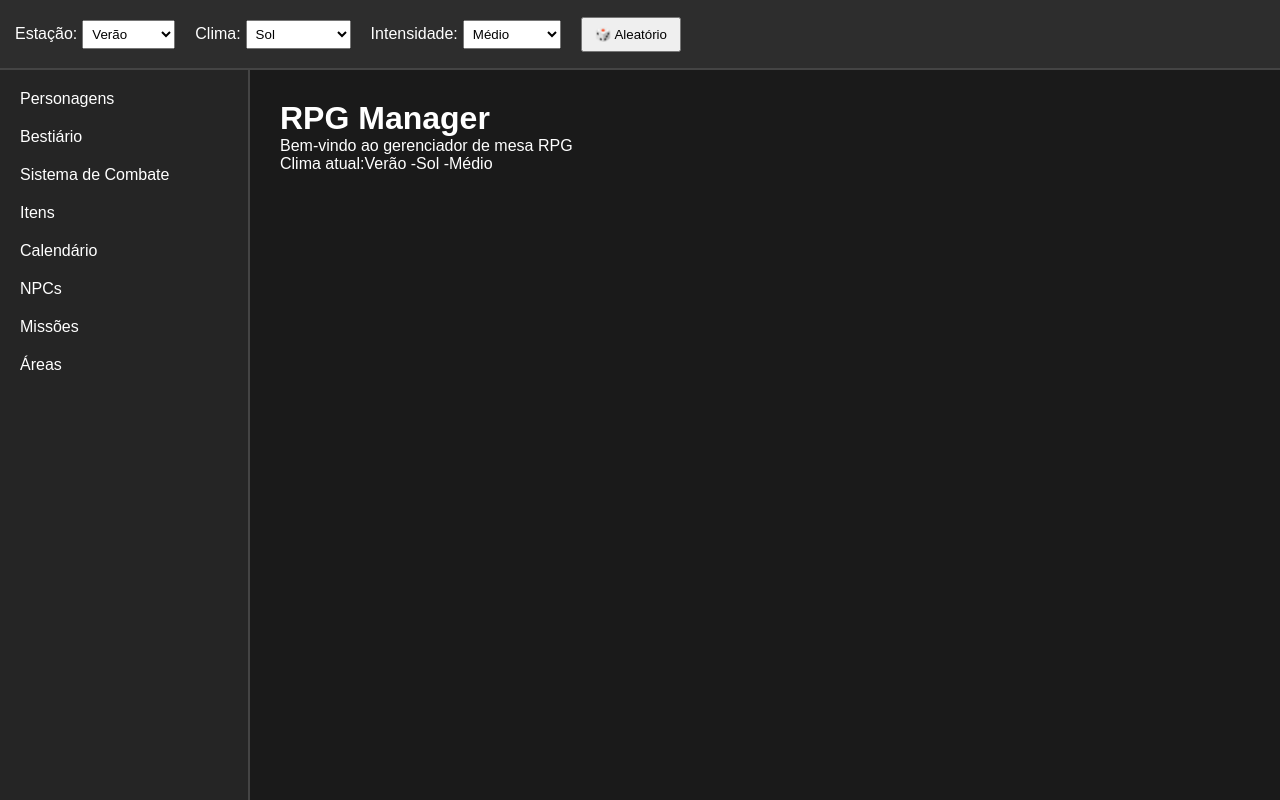
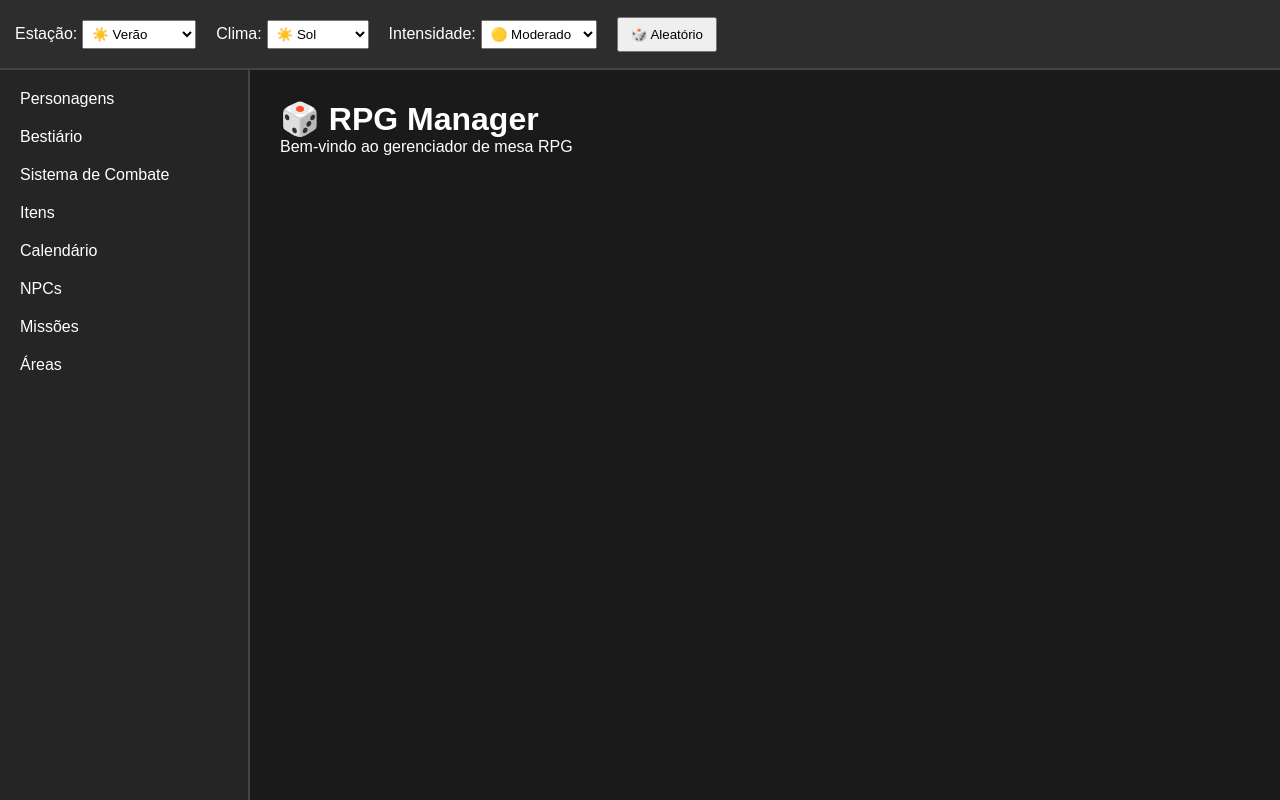
Before and after one commit to NatanMauricio1995/RPG, a Next.js app in the folder rpg-manager/: page / in a window 1280 px wide. Built offline with nearby package versions, Linux system fonts and the light colour scheme.

Commit message:
PRIMEIRA PÁGINA - BARRA CLIMA

```diff
--- a/rpg-manager/app/page.tsx
+++ b/rpg-manager/app/page.tsx
@@ -1,160 +1,24 @@
-"use client";
+import Topo from "../components/Topo/Topo";
+import Sidebar from "../components/Sidebar/Sidebar";
 
-import { useState } from "react";
+export default function Home(){
 
-export default function Home() {
-
-const estacoes=[
-"Verão",
-"Outono",
-"Inverno",
-"Primavera"
-];
-
-const climas=[
-"Sol",
-"Chuva",
-"Vento",
-"Nublado",
-"Neblina",
-"Tempestade"
-];
-
-const intensidades=[
-"Muito fraco",
-"Fraco",
-"Médio",
-"Forte",
-"Muito forte"
-];
-
-const [estacao,setEstacao]=useState("Verão");
-const [clima,setClima]=useState("Sol");
-const [intensidade,setIntensidade]=useState("Médio");
-
-function gerarClima(){
-
-const novaEstacao=
-estacoes[Math.floor(Math.random()*estacoes.length)];
-
-const novoClima=
-climas[Math.floor(Math.random()*climas.length)];
-
-const novaIntensidade=
-intensidades[Math.floor(Math.random()*intensidades.length)];
-
-setEstacao(novaEstacao);
-setClima(novoClima);
-setIntensidade(novaIntensidade);
-
-}
-
-return (
+return(
 
 <div className="container">
 
-<header className="topo">
-
-<div>
-Estação:
-
-<select
-value={estacao}
-onChange={(e)=>setEstacao(e.target.value)}
->
-
-{estacoes.map((item)=>(
-
-<option key={item}>
-{item}
-</option>
-
-))}
-
-</select>
-
-</div>
-
-<div>
-
-Clima:
-
-<select
-value={clima}
-onChange={(e)=>setClima(e.target.value)}
->
-
-{climas.map((item)=>(
-
-<option key={item}>
-{item}
-</option>
-
-))}
-
-</select>
-
-</div>
-
-<div>
-
-Intensidade:
-
-<select
-value={intensidade}
-onChange={(e)=>setIntensidade(e.target.value)}
->
-
-{intensidades.map((item)=>(
-
-<option key={item}>
-{item}
-</option>
-
-))}
-
-</select>
-
-</div>
-
-<button onClick={gerarClima}>
-🎲 Aleatório
-</button>
-
-</header>
+<Topo/>
 
 <div className="conteudo">
 
-<aside className="menu">
-
-<ul>
-
-<li><a href="/personagens">Personagens</a></li>
-<li><a href="/bestiario">Bestiário</a></li>
-<li><a href="/combate">Sistema de Combate</a></li>
-<li><a href="/itens">Itens</a></li>
-<li><a href="/calendario">Calendário</a></li>
-<li><a href="/npcs">NPCs</a></li>
-<li><a href="/missoes">Missões</a></li>
-<li><a href="/areas">Áreas</a></li>
-
-</ul>
-
-</aside>
+<Sidebar/>
 
 <main className="principal">
 
-<h1>RPG Manager</h1>
+<h1>🎲 RPG Manager</h1>
 
 <p>
 Bem-vindo ao gerenciador de mesa RPG
-</p>
-
-<p>
-Clima atual:
-{estacao} -
-{clima} -
-{intensidade}
 </p>
 
 </main>
--- /dev/null
+++ b/rpg-manager/components/Clima/Clima.tsx
@@ -0,0 +1,164 @@
+"use client";
+
+import { useState } from "react";
+import dadosClima from "../../data/clima.json";
+
+export default function Clima() {
+
+const estacoes=dadosClima.estacoes;
+
+const climasPorEstacao=
+dadosClima.climasPorEstacao as Record<string,string[]>;
+
+const intensidades=
+dadosClima.intensidades;
+
+const [estacao,setEstacao]=
+useState("☀️ Verão");
+
+const [clima,setClima]=
+useState("☀️ Sol");
+
+const [intensidade,setIntensidade]=
+useState("🟡 Moderado");
+
+function alterarEstacao(novaEstacao:string){
+
+setEstacao(novaEstacao);
+
+setClima(
+climasPorEstacao[novaEstacao][0]
+);
+
+}
+
+function gerarClima(){
+
+const lista=
+climasPorEstacao[estacao];
+
+let novoClima=clima;
+
+while(novoClima===clima){
+
+novoClima=
+lista[
+Math.floor(
+Math.random()*lista.length
+)
+];
+
+}
+
+const novaIntensidade=
+intensidades[
+Math.floor(
+Math.random()*intensidades.length
+)
+];
+
+setClima(novoClima);
+setIntensidade(novaIntensidade);
+
+}
+
+return(
+
+<>
+
+<div>
+
+Estação:
+
+<select
+value={estacao}
+onChange={(e)=>
+alterarEstacao(e.target.value)
+}
+>
+
+{estacoes.map((item)=>(
+
+<option
+key={item}
+value={item}
+>
+
+{item}
+
+</option>
+
+))}
+
+</select>
+
+</div>
+
+
+<div>
+
+Clima:
+
+<select
+value={clima}
+onChange={(e)=>
+setClima(e.target.value)
+}
+>
+
+{climasPorEstacao[estacao].map((item)=>(
+
+<option
+key={item}
+value={item}
+>
+
+{item}
+
+</option>
+
+))}
+
+</select>
+
+</div>
+
+
+<div>
+
+Intensidade:
+
+<select
+value={intensidade}
+onChange={(e)=>
+setIntensidade(e.target.value)
+}
+>
+
+{intensidades.map((item)=>(
+
+<option
+key={item}
+value={item}
+>
+
+{item}
+
+</option>
+
+))}
+
+</select>
+
+</div>
+
+
+<button onClick={gerarClima}>
+🎲 Aleatório
+</button>
+
+</>
+
+);
+
+}
--- /dev/null
+++ b/rpg-manager/components/Sidebar/Sidebar.tsx
@@ -0,0 +1,22 @@
+export default function Sidebar() {
+  return (
+
+    <aside className="menu">
+
+      <ul>
+
+        <li><a href="/personagens">Personagens</a></li>
+        <li><a href="/bestiario">Bestiário</a></li>
+        <li><a href="/combate">Sistema de Combate</a></li>
+        <li><a href="/itens">Itens</a></li>
+        <li><a href="/calendario">Calendário</a></li>
+        <li><a href="/npcs">NPCs</a></li>
+        <li><a href="/missoes">Missões</a></li>
+        <li><a href="/areas">Áreas</a></li>
+
+      </ul>
+
+    </aside>
+
+  );
+}
--- /dev/null
+++ b/rpg-manager/components/Topo/Topo.tsx
@@ -0,0 +1,15 @@
+import Clima from "../Clima/Clima";
+
+export default function Topo(){
+
+return(
+
+<header className="topo">
+
+<Clima/>
+
+</header>
+
+);
+
+}
```
